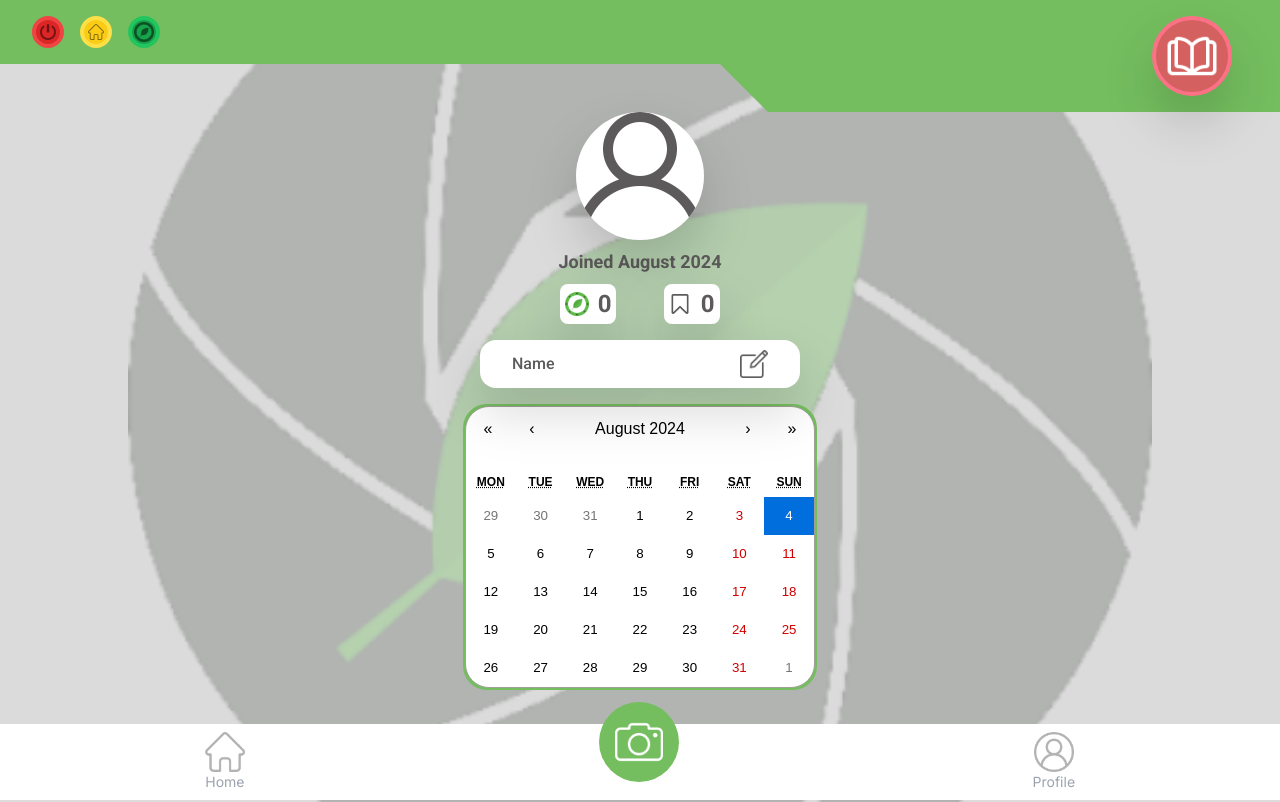
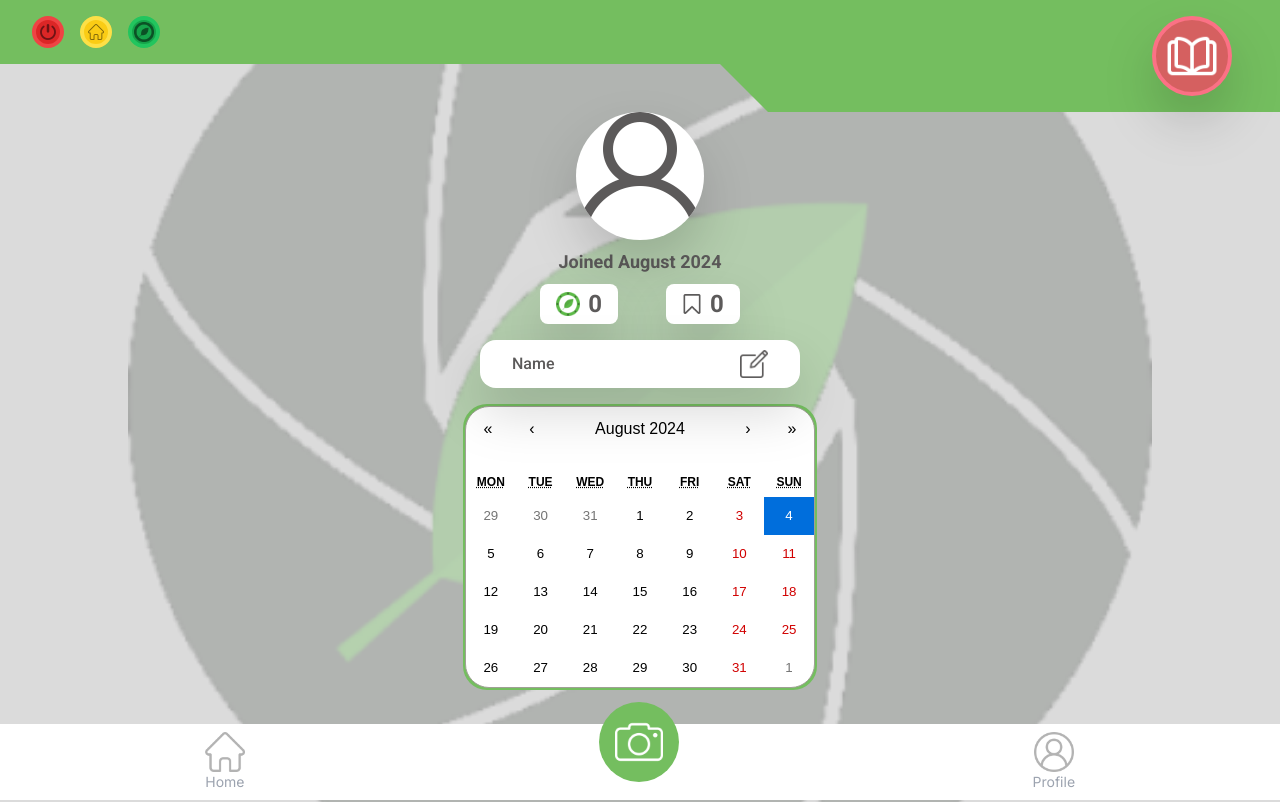
Before and after one commit to josephleungg/EcoDex, a Next.js app in the folder client/: page /profile in a window 1280 px wide. Built offline with nearby package versions, Linux system fonts and the light colour scheme; no server answers.

Commit message:
frontend stuff

```diff
--- a/client/app/(pages)/profile/page.js
+++ b/client/app/(pages)/profile/page.js
@@ -1,6 +1,6 @@
 "use client";
 
-import { useState } from 'react';
+import { useState, useEffect } from 'react';
 import Calendar from 'react-calendar';
 import 'react-calendar/dist/Calendar.css';
 
@@ -9,11 +9,26 @@ export default function Profile() {
     const [userImage, setUserImage] = useState('/images/user.png');
     const [name, setName] = useState('Name');
     const [isEditing, setIsEditing] = useState(false);
+    const [tokens, setTokens] = useState(0);
+    const [contributions, setContributions] = useState(0);
 
     const monthNames = [
         "January", "February", "March", "April", "May", "June",
         "July", "August", "September", "October", "November", "December"
       ];
+
+    useEffect(() => {
+        try {
+            fetch('http://127.0.0.1:5000/getnumbers')
+                .then((response) => response.json())
+                .then((data) => {
+                    setTokens(data.points);
+                    setContributions(data.contributions);
+                });
+        } catch (error) {
+            console.error('Error fetching data:', error);
+        }
+    }, [])
 
     const handleImageUpload = (event) => {
         const file = event.target.files[0];
@@ -53,13 +68,13 @@ export default function Profile() {
             </div>
             <h1 className="m-2 font-roboto font-semibold text-tertiary-0 text-lg">Joined {monthNames[new Date().getMonth()]} {new Date().getFullYear()}</h1>
             <div className="flex items-center justify-between">
-                <div className="bg-white w-14 h-10 rounded-lg mr-12 flex items-center justify-around drop-shadow-2xl">
-                    <img src="/images/eco-coin.png" className="h-6 w-6" />
-                    <h1 className="text-tertiary-0 font-bold text-2xl">0</h1>
+                <div className="bg-white p-4 h-10 rounded-lg mr-12 flex items-center justify-around drop-shadow-2xl">
+                    <img src="/images/eco-coin.png" className="h-6 w-6 mr-2" />
+                    <h1 className="text-tertiary-0 font-bold text-2xl">{tokens}</h1>
                 </div>
-                <div className="bg-white w-14 h-10 rounded-lg flex items-center justify-around drop-shadow-2xl">
-                    <img src="/images/bookmark.png" className="h-5 w-5" />
-                    <h1 className="text-tertiary-0 font-bold text-2xl">0</h1>
+                <div className="bg-white p-4 h-10 rounded-lg flex items-center justify-around drop-shadow-2xl">
+                    <img src="/images/bookmark.png" className="h-5 w-5 mr-2" />
+                    <h1 className="text-tertiary-0 font-bold text-2xl">{contributions}</h1>
                 </div>
             </div>
             <div className="mt-4 h-12 w-80 px-8 bg-white drop-shadow-2xl flex items-center justify-between rounded-2xl">
```
